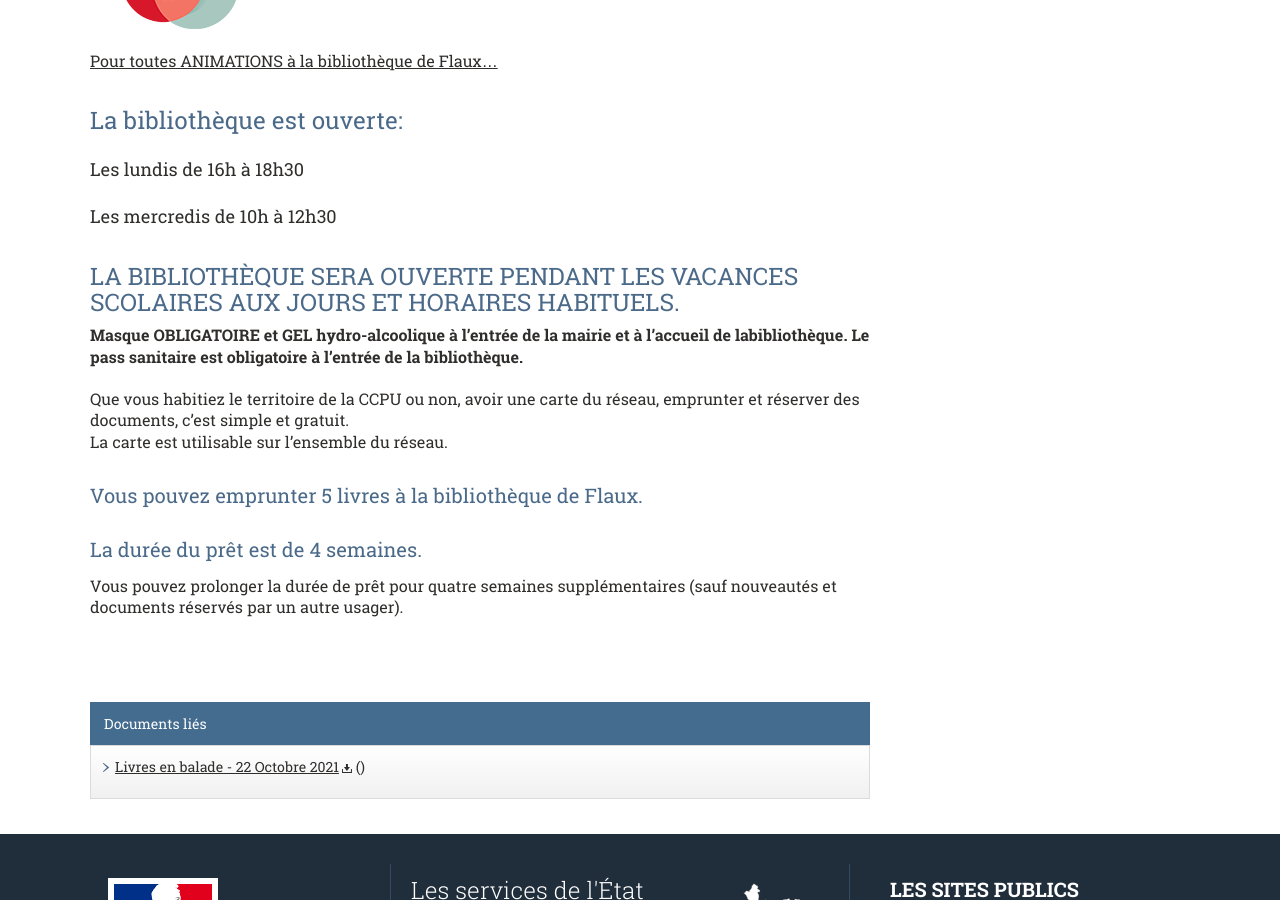
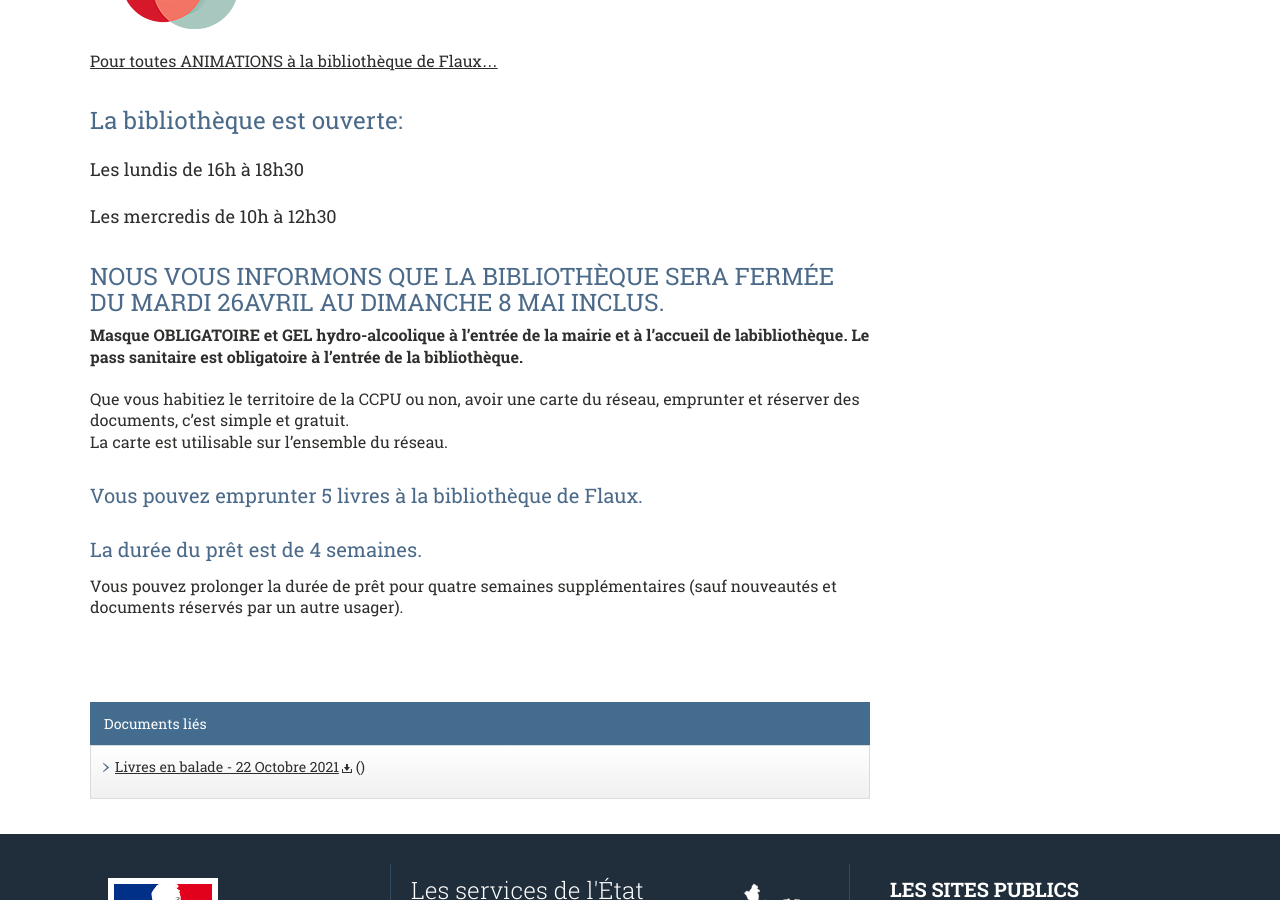
Before and after one commit to Flaux-Village/flaux-village.github.io, a Jekyll site: the page built from bibliotheque.md, in a window 1280 px wide and 900 px high, scrolled down 1036 px. Built offline with Jekyll 4.4.1, drawn with Linux system fonts in a browser that asks for light colours; our own code applies the rules of GitHub Pages for plain Markdown files.

Commit message:
Update bibliotheque.md

```diff
--- a/bibliotheque.md
+++ b/bibliotheque.md
@@ -47,7 +47,7 @@ menu_secondaire:
 ### Les lundis de 16h à 18h30 <br>
 ### Les mercredis de 10h à 12h30 <br>
 
-# LA BIBLIOTHÈQUE SERA OUVERTE PENDANT LES VACANCES SCOLAIRES AUX JOURS ET HORAIRES HABITUELS.<br>
+# NOUS VOUS INFORMONS QUE LA BIBLIOTHÈQUE SERA FERMÉE DU MARDI 26AVRIL AU DIMANCHE 8 MAI INCLUS.<br>
 
 <b>Masque OBLIGATOIRE et GEL hydro-alcoolique à l’entrée de la mairie et à l’accueil de labibliothèque. Le pass sanitaire est obligatoire à l’entrée de la bibliothèque.</b><br>
 
```
